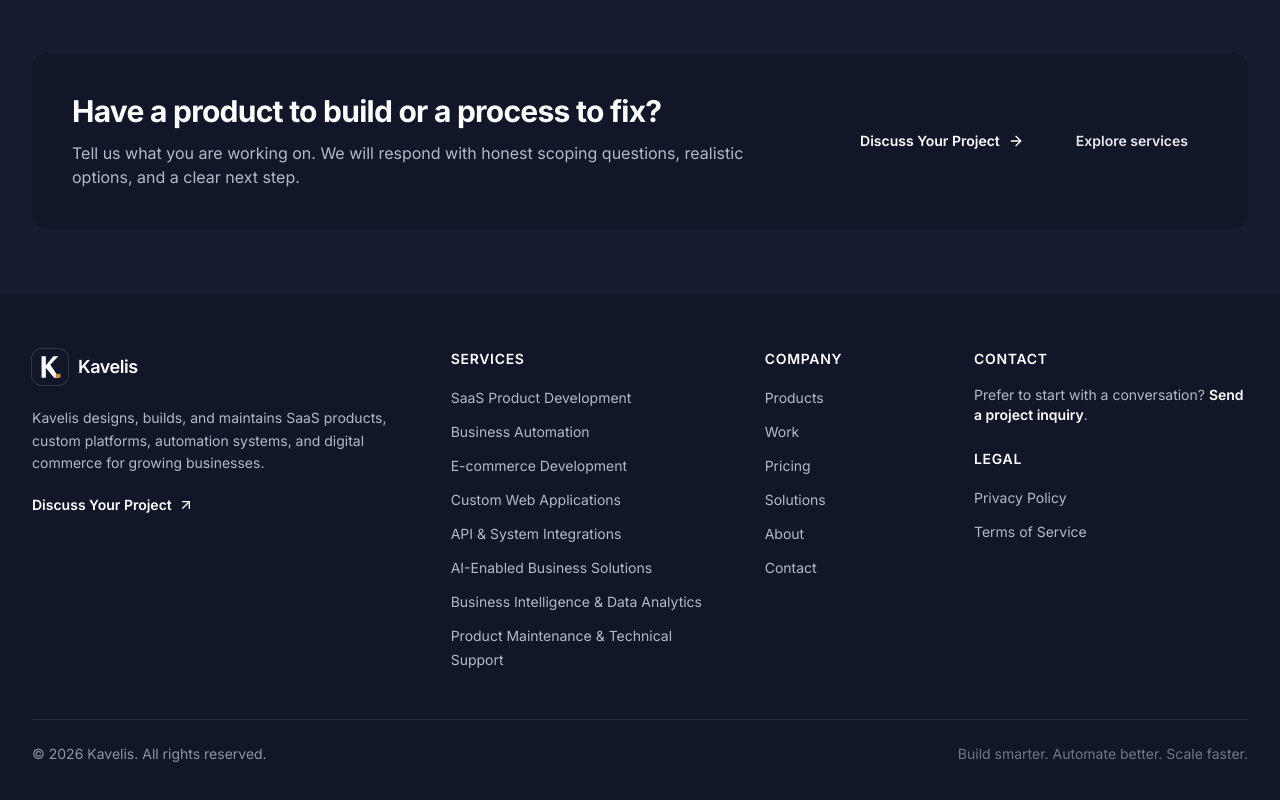
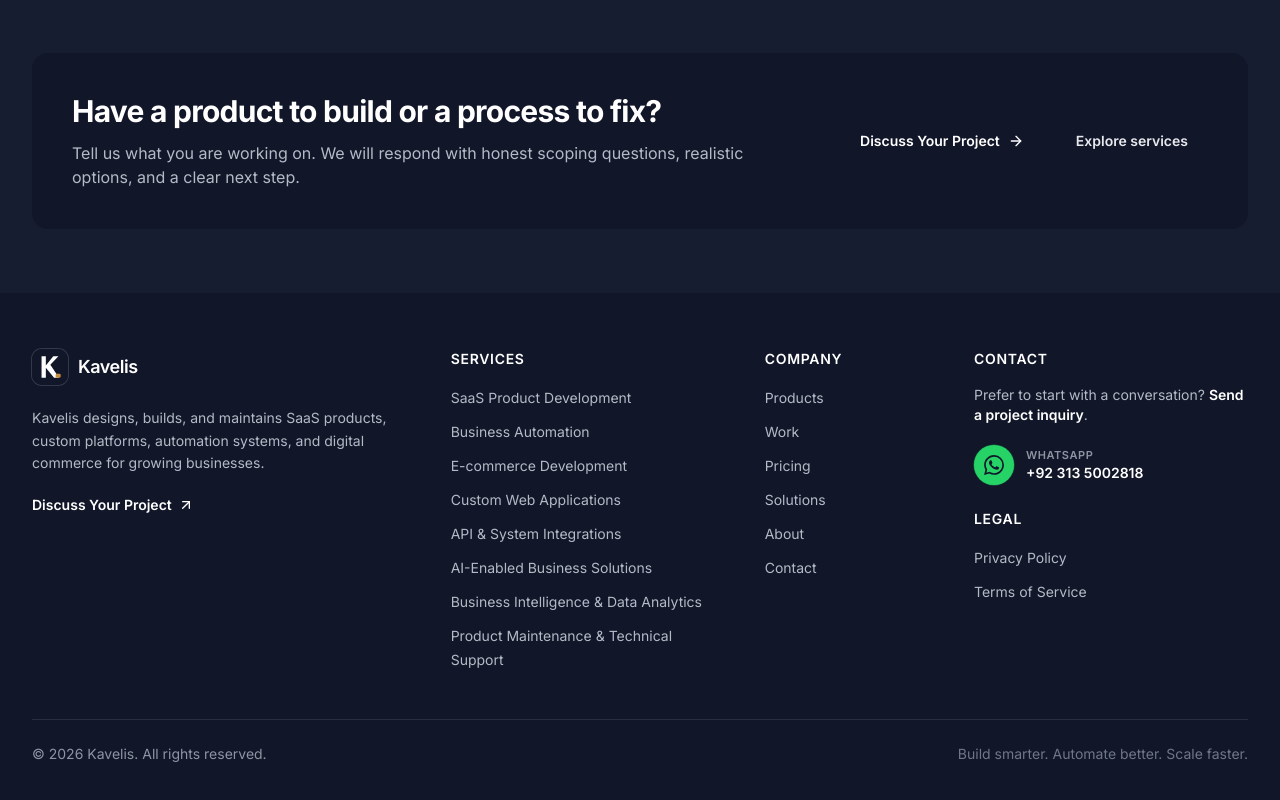
Before and after one commit to HarisShah1122/kavelis-digital-platform, a React (Vite) app: page / in a window 1280 px wide. Shown: the part 8022-8822 px from the top of the page. Built offline with nearby package versions, Linux system fonts and the light colour scheme; no server answers.

Commit message:
Add animated WhatsApp contact button to footer
- Green WhatsApp icon (+92 313 5002818) linking to wa.me in footer Contact column
- Pulsing ring keyframes and springy hover/focus animation

```diff
--- a/src/components/navigation/Footer.tsx
+++ b/src/components/navigation/Footer.tsx
@@ -72,6 +72,32 @@
               </p>
             )}
 
+            <a
+              href="https://wa.me/923135002818"
+              target="_blank"
+              rel="noopener noreferrer"
+              aria-label="Chat with Kavelis on WhatsApp: +92 313 5002818"
+              className="whatsapp-link group mt-5 inline-flex items-center gap-3"
+            >
+              <span className="whatsapp-icon flex h-10 w-10 shrink-0 items-center justify-center rounded-full bg-[#25D366]">
+                <svg
+                  aria-hidden="true"
+                  viewBox="0 0 24 24"
+                  className="h-5 w-5 fill-navy-950"
+                >
+                  <path d="M17.472 14.382c-.297-.149-1.758-.867-2.03-.967-.273-.099-.471-.148-.67.15-.197.297-.767.966-.94 1.164-.173.199-.347.223-.644.075-.297-.15-1.255-.463-2.39-1.475-.883-.788-1.48-1.761-1.653-2.059-.173-.297-.018-.458.13-.606.134-.133.298-.347.446-.52.149-.174.198-.298.298-.497.099-.198.05-.371-.025-.52-.075-.149-.669-1.612-.916-2.207-.242-.579-.487-.5-.669-.51-.173-.008-.371-.01-.57-.01-.198 0-.52.074-.792.372-.272.297-1.04 1.016-1.04 2.479 0 1.462 1.065 2.875 1.213 3.074.149.198 2.096 3.2 5.077 4.487.709.306 1.262.489 1.694.625.712.227 1.36.195 1.871.118.571-.085 1.758-.719 2.006-1.413.248-.694.248-1.289.173-1.413-.074-.124-.272-.198-.57-.347m-5.421 7.403h-.004a9.87 9.87 0 0 1-5.031-1.378l-.361-.214-3.741.982.998-3.648-.235-.374a9.86 9.86 0 0 1-1.51-5.26c.001-5.45 4.436-9.884 9.888-9.884 2.64 0 5.122 1.03 6.988 2.898a9.825 9.825 0 0 1 2.893 6.994c-.003 5.45-4.437 9.884-9.885 9.884m8.413-18.297A11.815 11.815 0 0 0 12.05 0C5.495 0 .16 5.335.157 11.892c0 2.096.547 4.142 1.588 5.945L.057 24l6.305-1.654a11.882 11.882 0 0 0 5.683 1.448h.005c6.554 0 11.89-5.335 11.893-11.893a11.821 11.821 0 0 0-3.48-8.413" />
+                </svg>
+              </span>
+              <span className="text-left">
+                <span className="block text-[11px] font-semibold uppercase tracking-wider text-navy-400">
+                  WhatsApp
+                </span>
+                <span className="block text-sm font-semibold text-white transition-colors group-hover:text-gold-300">
+                  +92 313 5002818
+                </span>
+              </span>
+            </a>
+
             <nav aria-label="Footer legal" className="mt-6">
               <h2 className="text-sm font-semibold uppercase tracking-wider text-white">Legal</h2>
               <ul className="mt-4 space-y-2.5">
--- a/src/styles/index.css
+++ b/src/styles/index.css
@@ -115,6 +115,35 @@
   transform: none;
 }
 
+/* WhatsApp icon — pulsing green ring, springy hover */
+@keyframes whatsapp-ring {
+  0% {
+    box-shadow: 0 0 0 0 rgba(37, 211, 102, 0.5);
+  }
+  70% {
+    box-shadow: 0 0 0 10px rgba(37, 211, 102, 0);
+  }
+  100% {
+    box-shadow: 0 0 0 0 rgba(37, 211, 102, 0);
+  }
+}
+
+.whatsapp-icon {
+  animation: whatsapp-ring 2.2s cubic-bezier(0.66, 0, 0, 1) infinite;
+}
+
+.whatsapp-link svg {
+  transition:
+    transform 0.25s cubic-bezier(0.34, 1.56, 0.64, 1),
+    filter 0.25s ease;
+}
+
+.whatsapp-link:hover svg,
+.whatsapp-link:focus-visible svg {
+  transform: scale(1.15) rotate(-6deg);
+  filter: drop-shadow(0 4px 10px rgba(37, 211, 102, 0.45));
+}
+
 @media (prefers-reduced-motion: reduce) {
   .reveal {
     opacity: 1;
```
